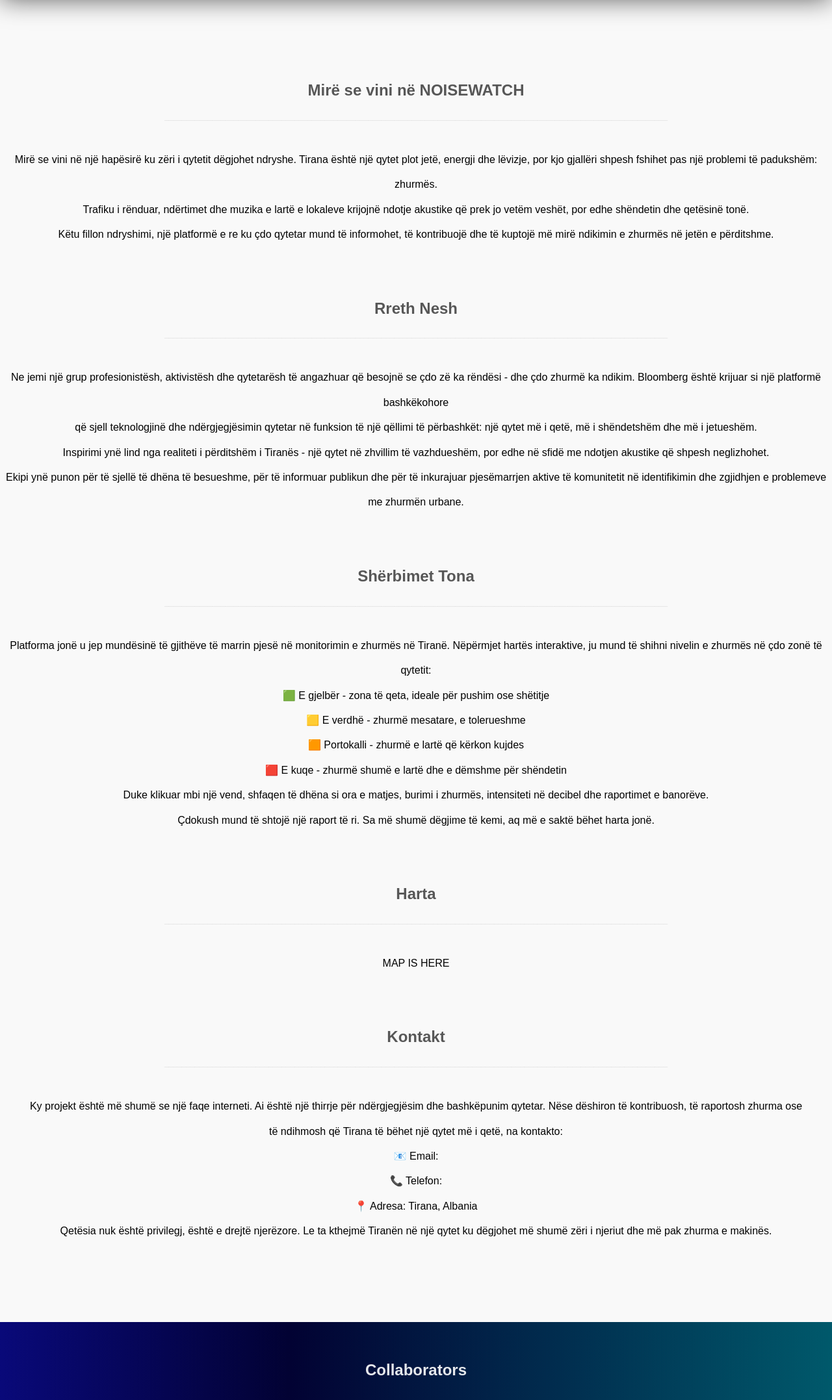
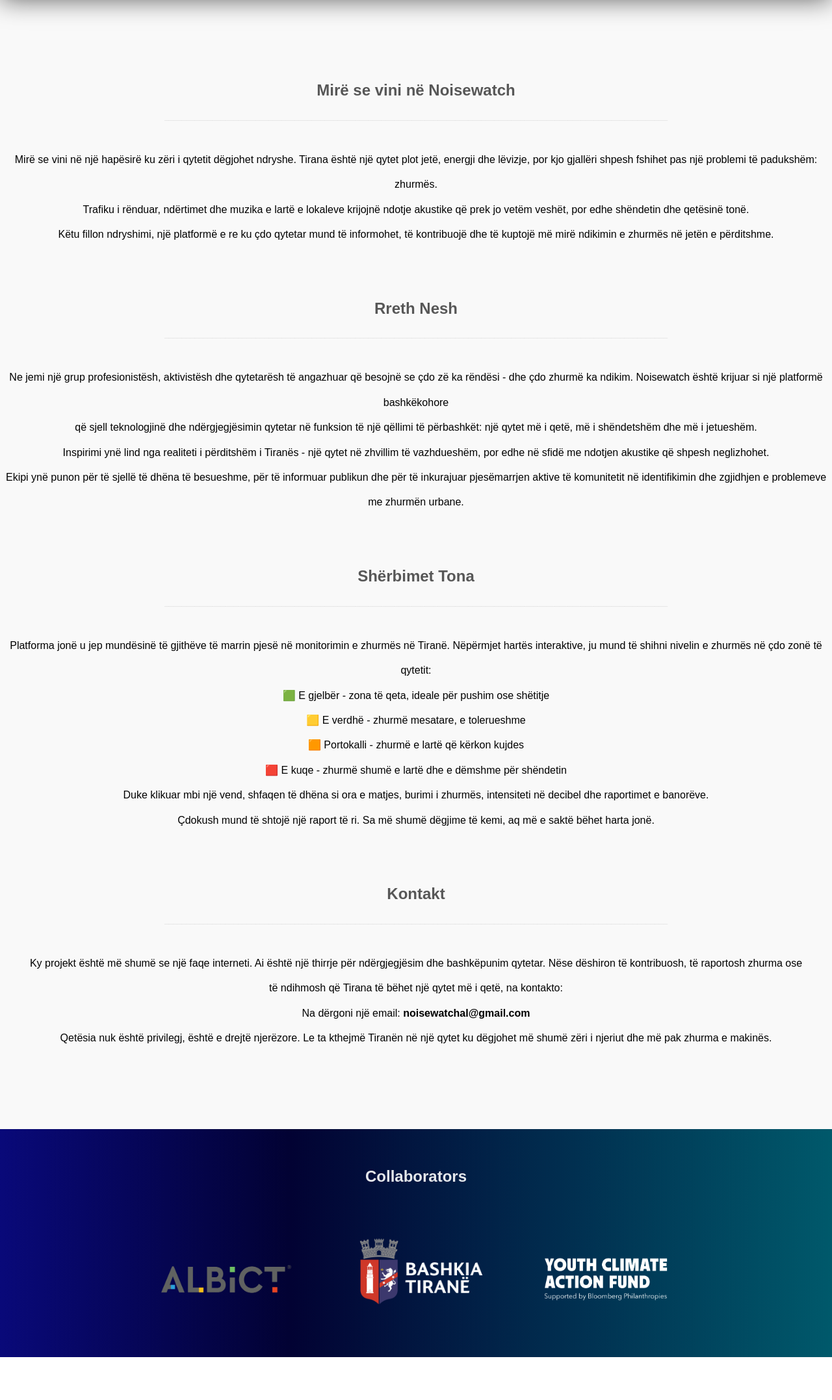
Before and after one commit to ExplodingWater/Noisewatch, a PHP site: page /views/index.html in a window 1280 px wide. Shown: the part 115-2270 px from the top of the page at 65% size. After the commit the page ends 2204 px from the top, so only its background shows below. Run offline with PHP 8.4, Linux system fonts and the light colour scheme.

Commit message:
Teeny weeny changes

```diff
--- a/public/css/style.css
+++ b/public/css/style.css
@@ -54,7 +54,7 @@ nav a:active {
   border-color: white;
 }
 
-.logo{
+.logo {
     position: absolute;
     left: 10vh;
     top: 3vh;
@@ -67,6 +67,15 @@ nav a:active {
     background-position: center;
     text-decoration: none;
     z-index: 999;
+    /* Remove pointer and hover effect */
+    cursor: default;
+    transition: none;
+}
+
+/* Remove any hover effect for .logo */
+nav .logo:hover {
+    background: none;
+    box-shadow: none;
 }
 
 .al {
--- a/views/about-en.html
+++ b/views/about-en.html
@@ -8,7 +8,7 @@
 </head>
 <body>
     <nav>
-        <a class="logo" href="/en"></a>
+        <a class="logo" href="/en" style="pointer-events: none;"></a>
         <a href="/en">Home</a>
         <a href="/en/about">About Us</a>
         <a href="/en/services">Services</a>
--- a/views/about.html
+++ b/views/about.html
@@ -8,7 +8,7 @@
 </head>
 <body>
     <nav>
-        <a class="logo" href="/"></a>
+        <a class="logo" href="/" style="pointer-events: none;"></a>
         <a href="/">Kreu</a>
         <a href="/about">Rreth Nesh</a>
         <a href="/services">Shërbimet</a>
--- a/views/index.html
+++ b/views/index.html
@@ -8,7 +8,7 @@
 </head>
 <body>
     <nav>
-        <a class="logo" href="/"></a>
+        <a class="logo" href="/" style="pointer-events: none;"></a>
         <a href="/">Kreu</a>
         <a href="/about">Rreth Nesh</a>
         <a href="/services">Shërbimet</a>
@@ -19,7 +19,7 @@
     </nav>
 
     <section id="home">
-        <h1>Mirë se vini në NOISEWATCH</h1>
+        <h1>Mirë se vini në Noisewatch</h1>
         <h3>____________________________________________________________________________________________________________________</h3>
         <p>
             Mirë se vini në një hapësirë ku zëri i qytetit dëgjohet ndryshe.
@@ -39,7 +39,7 @@
         <h3>____________________________________________________________________________________________________________________</h3>
         <p>
             Ne jemi një grup profesionistësh, aktivistësh dhe qytetarësh të angazhuar që besojnë se çdo zë ka rëndësi - dhe çdo zhurmë ka ndikim.
-            Bloomberg është krijuar si një platformë bashkëkohore <br>që sjell teknologjinë dhe ndërgjegjësimin qytetar në funksion të një qëllimi të përbashkët:
+            Noisewatch është krijuar si një platformë bashkëkohore <br>që sjell teknologjinë dhe ndërgjegjësimin qytetar në funksion të një qëllimi të përbashkët:
             një qytet më i qetë, më i shëndetshëm dhe më i jetueshëm.<br>
             Inspirimi ynë lind nga realiteti i përditshëm i Tiranës - një qytet në zhvillim të vazhdueshëm, por edhe në sfidë me ndotjen akustike që shpesh neglizhohet.<br>
             Ekipi ynë punon për të sjellë të dhëna të besueshme, për të informuar publikun dhe për të inkurajuar pjesëmarrjen aktive të komunitetit në identifikimin
@@ -64,11 +64,6 @@
         </p>
     </section>
 
-    <section id="map">
-        <h2>Harta</h2>
-        <h3>____________________________________________________________________________________________________________________</h3>
-        <p>MAP IS HERE</p>
-    </section>
 
   <section id="contact">
     <h2>Kontakt</h2>
@@ -77,9 +72,7 @@
     Ky projekt është më shumë se një faqe interneti. Ai është një thirrje për ndërgjegjësim dhe bashkëpunim qytetar.
     Nëse dëshiron të kontribuosh, të raportosh zhurma ose <br>të ndihmosh që Tirana të bëhet një qytet më i qetë, na kontakto:<br>
 
-    📧 Email:<br>
-    📞 Telefon:<br>
-    📍 Adresa: Tirana, Albania<br>
+    Na dërgoni një email: <b>noisewatchal@gmail.com</b><br>
 
     Qetësia nuk është privilegj, është e drejtë njerëzore.
     Le ta kthejmë Tiranën në një qytet ku dëgjohet më shumë zëri i njeriut dhe më pak zhurma e makinës.
--- a/views/map-en.html
+++ b/views/map-en.html
@@ -8,7 +8,7 @@
 </head>
 <body>
     <nav>
-        <a class="logo" href="/en"></a>
+        <a class="logo" href="/en" style="pointer-events: none;"></a>
         <a href="/en">Home</a>
         <a href="/en/about">About Us</a>
         <a href="/en/services">Services</a>
@@ -37,6 +37,6 @@
 
     <script src="/js/maplogic.js"></script>
     <!-- Google Maps API key was removed from this file for export. Replace YOUR_GOOGLE_MAPS_API_KEY with a valid key or load the Maps script via a secure environment-aware method. -->
-    <script async defer src="https://maps.googleapis.com/maps/api/js?key=YOUR_GOOGLE_MAPS_API_KEY&libraries=visualization&callback=initMap"></script>
+    <script async defer src="https://maps.googleapis.com/maps/api/js?key=AIzaSyBL-1ScqRSE8y09moL0NHF49JkpK_Grhf4&libraries=visualization&callback=initMap"></script>
 </body>
 </html>
--- a/views/map.html
+++ b/views/map.html
@@ -8,7 +8,7 @@
 </head>
 <body>
     <nav>
-        <a class="logo" href="/"></a>
+        <a class="logo" href="/" style="pointer-events: none;"></a>
         <a href="/">Kreu</a>
         <a href="/about">Rreth Nesh</a>
         <a href="/services">Shërbimet</a>
@@ -37,6 +37,6 @@
 
     <script src="/js/maplogic.js"></script>
     <!-- Google Maps API key was removed from this file for export. Replace YOUR_GOOGLE_MAPS_API_KEY with a valid key or load the Maps script via a secure environment-aware method. -->
-    <script async defer src="https://maps.googleapis.com/maps/api/js?key=YOUR_GOOGLE_MAPS_API_KEY&libraries=visualization&callback=initMap"></script>
+    <script async defer src="https://maps.googleapis.com/maps/api/js?key=AIzaSyBL-1ScqRSE8y09moL0NHF49JkpK_Grhf4&libraries=visualization&callback=initMap"></script>
 </body>
 </html>
--- a/views/report-en.html
+++ b/views/report-en.html
@@ -8,7 +8,7 @@
 </head>
 <body>
     <nav>
-        <a class="logo" href="/en"></a>
+        <a class="logo" href="/en" style="pointer-events: none;"></a>
         <a href="/en">Home</a>
         <a href="/en/about">About Us</a>
         <a href="/en/services">Services</a>
--- a/views/report.html
+++ b/views/report.html
@@ -8,7 +8,7 @@
 </head>
 <body>
     <nav>
-        <a class="logo" href="/"></a>
+        <a class="logo" href="/" style="pointer-events: none;"></a>
         <a href="/">Kreu</a>
         <a href="/about">Rreth Nesh</a>
         <a href="/services">Shërbimet</a>
--- a/views/services-en.html
+++ b/views/services-en.html
@@ -8,7 +8,7 @@
 </head>
 <body>
     <nav>
-        <a class="logo" href="/en"></a>
+        <a class="logo" href="/en" style="pointer-events: none;"></a>
         <a href="/en">Home</a>
         <a href="/en/about">About Us</a>
         <a href="/en/services">Services</a>
--- a/views/services.html
+++ b/views/services.html
@@ -8,7 +8,7 @@
 </head>
 <body>
     <nav>
-        <a class="logo" href="/"></a>
+        <a class="logo" href="/" style="pointer-events: none;"></a>
         <a href="/">Kreu</a>
         <a href="/about">Rreth Nesh</a>
         <a href="/services">Shërbimet</a>
```
Also changed, not shown: views/en.html (+4 -11 lines).
